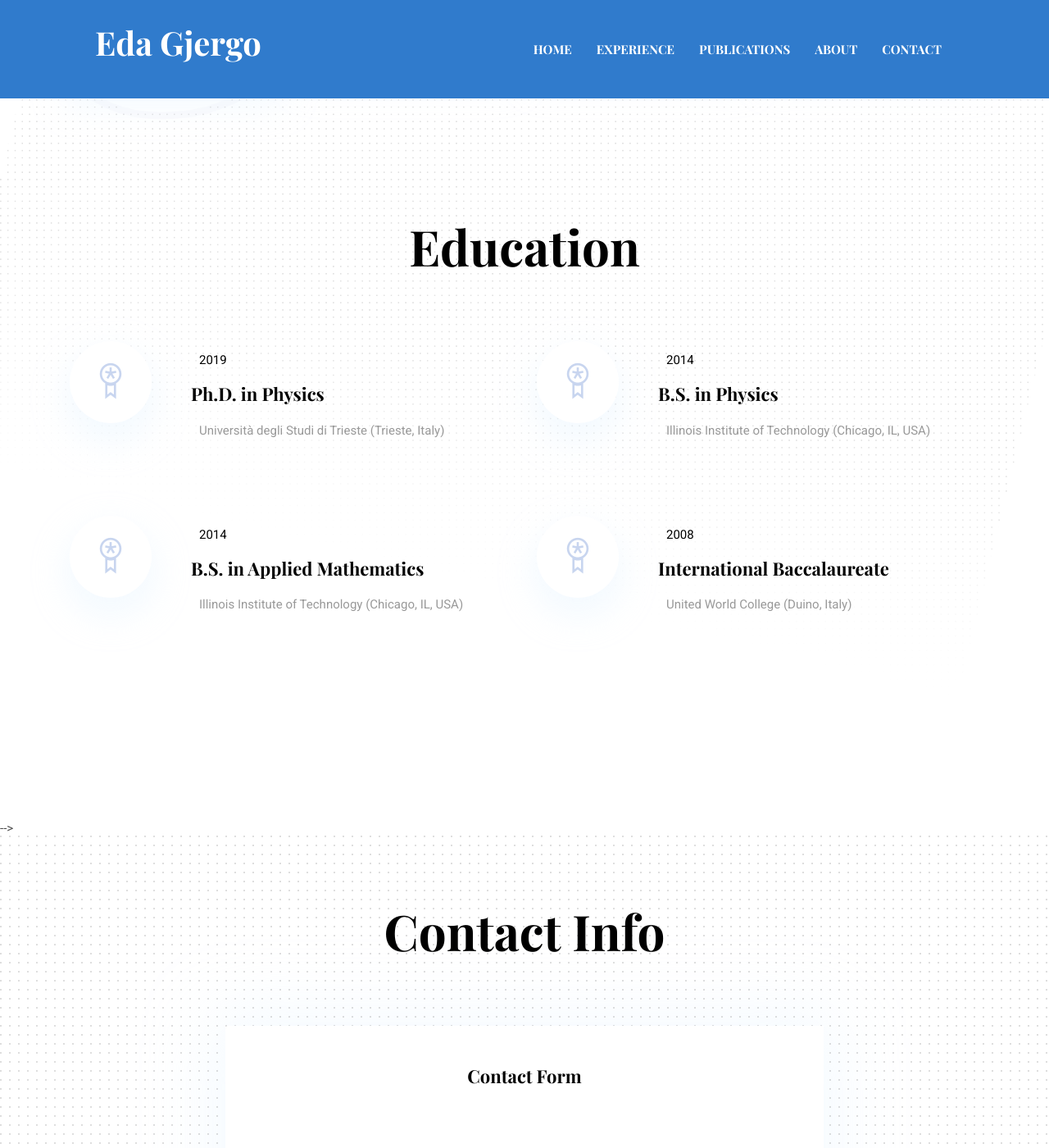
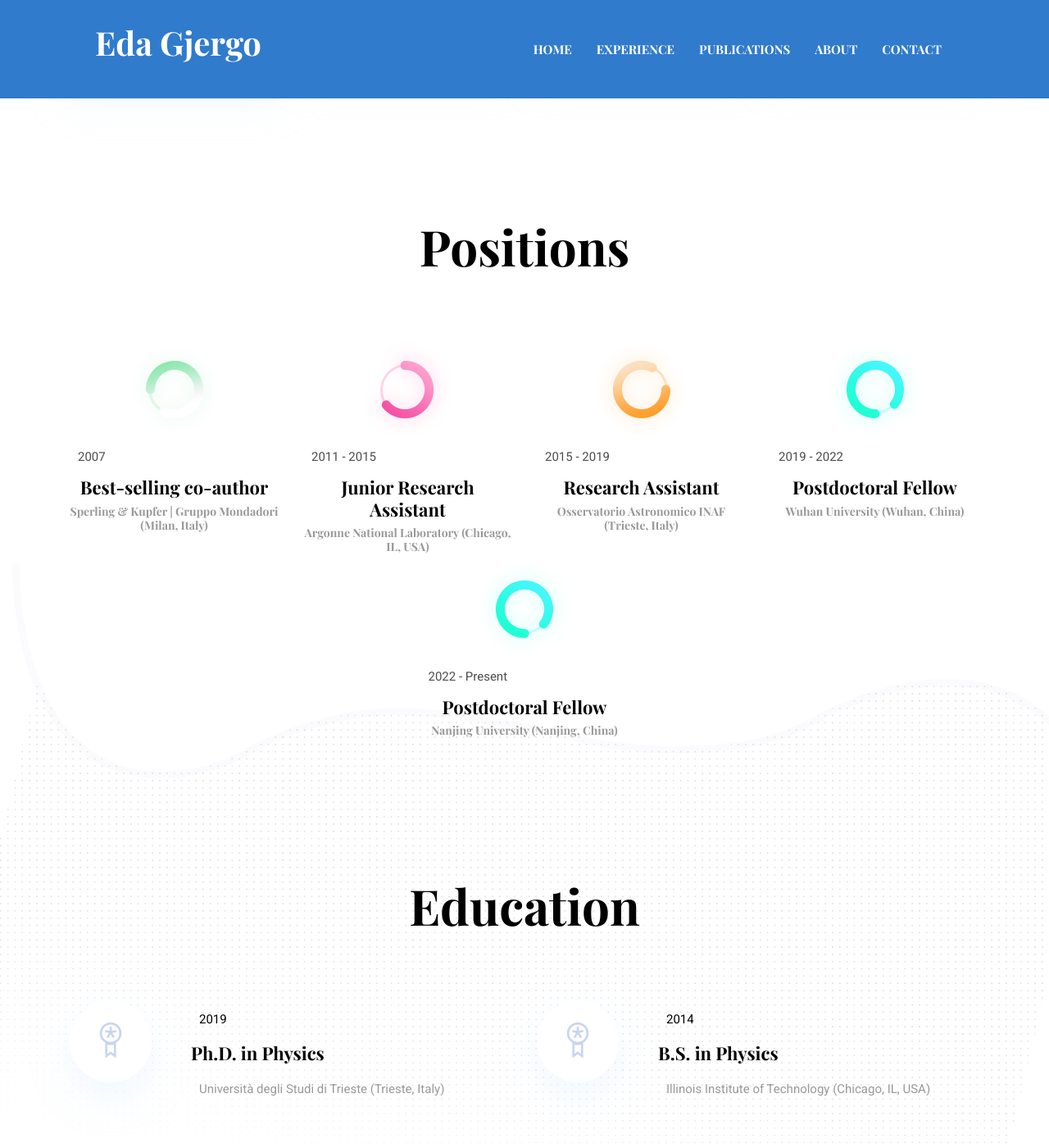
Before and after one commit to egjergo/egjergo.github.io, a Jekyll site: the page built from index.html, in a window 1280 px wide and 1400 px high, scrolled down 3035 px. Shown: the whole window at 82% size. Built offline with Jekyll 4.4.1, drawn with Linux system fonts in a browser that asks for light colours; part of the change alters nothing that is shown.

Commit message:
update index

```diff
--- a/_data/settings.yml
+++ b/_data/settings.yml
@@ -111,7 +111,7 @@ skills:
 
 
 #-------------------------------
-# Experience Section
+# Positions Section
 
 positions-title: Positions
 positions:
--- a/index.html
+++ b/index.html
@@ -12,6 +12,8 @@ layout: default
 
 {% include experience-section.html %}
 
+{% include positions-section.html %}
+
 {% include education-section.html %}
 
 <!--
```
